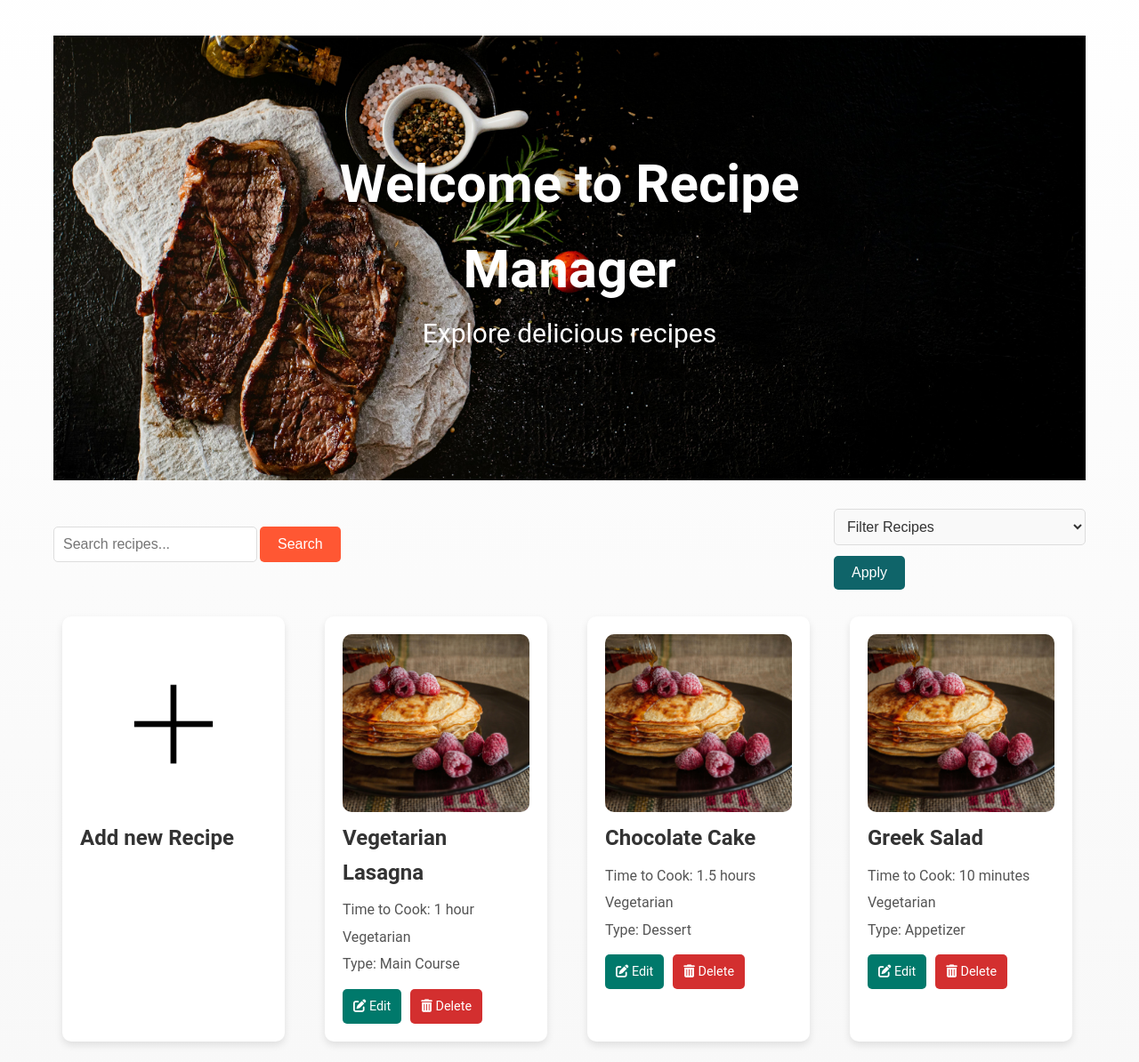
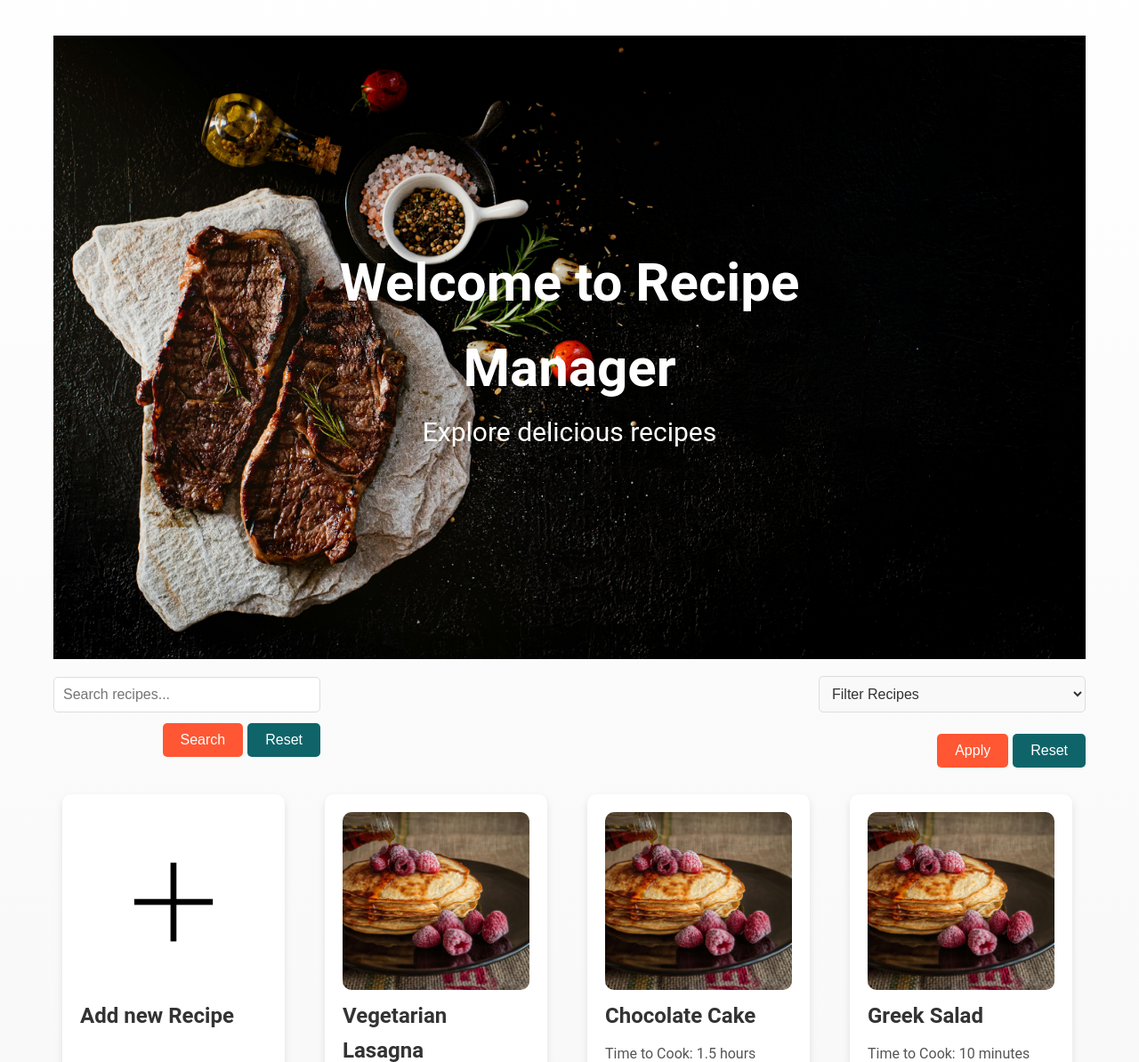
Before and after one commit to SalehaQareen98/recipe-manager, a PHP site: page /home.php in a window 1280 px wide. Shown: the part 81-1275 px from the top of the page at 89% size. Run offline with PHP 8.4, Linux system fonts and the light colour scheme; a user stored in the database is signed in; data comes from the database, SQL or seed files in the repository.

Commit message:
fixed styles

```diff
--- a/home.php
+++ b/home.php
@@ -27,15 +27,18 @@ if (!isset($_SESSION['user_id'])) {
             <div class="title-image-container">
                 <img src="images/title-img.jpg" alt="Recipe Image" class="title-img">
                 <div class="title-text">
-                    <h1>Welcome to Recipe Manager</h1>
-                    <p>Explore delicious recipes</p>
+                    <h1 class="image-title">Welcome to Recipe Manager</h1>
+                    <p class="img-desc">Explore delicious recipes</p>
                 </div>
             </div>
 
             <div class="search-filter-section">
                 <form id="search-form" class="search-bar" action="search.php" method="POST">
                     <input type="text" id="keyword" name="keyword" placeholder="Search recipes..." required>
-                    <button type="submit" class="btn btn-primary">Search</button>
+                    <div class="button-wrapper">
+                        <button type="submit" class="orange-button">Search</button>
+                        <button type="reset" class="green-button" onclick="window.location.href='home.php'">Reset</button>
+                    </div>
                 </form>
 
                 <form id="filter-form" class="filter-dropdown" action="filter.php" method="GET">
@@ -47,7 +50,10 @@ if (!isset($_SESSION['user_id'])) {
                         <option value="30">Max Time: 30 minutes</option>
                         <option value="60">Max Time: 1 hour</option>
                     </select>
-                    <button type="submit" class="btn btn-secondary">Apply</button>
+                    <div class="button-wrapper">
+                        <button type="submit" class="orange-button">Apply</button>
+                        <button type="reset" class="green-button" onclick="window.location.href='home.php'">Reset</button>
+                    </div>
                 </form>
             </div>
 
--- a/homestyles.css
+++ b/homestyles.css
@@ -21,27 +21,37 @@ body {
     padding: 20px;
 }
 
-.title-image-container {
+/* .title-image-container {
     width: 100%;
-    height: 500px; /* Adjust height as needed */
-    margin-bottom: 20px; /* Space between image and content */
+    height: 500px;
+    margin-bottom: 20px;
 }
 
 .title-img {
     width: 100%;
     height: 100%;
-    object-fit: cover; /* Ensures image covers the space while maintaining aspect ratio */
-}
+    object-fit: cover;
+} */
+.title-image-container {
+    position: relative;
+    display: inline-block; /* Ensures the container size matches the image */
+  }
+
+  .title-img {
+    display: block;
+    width: 100%; /* Ensure the image scales properly */
+    height: auto; /* Maintain aspect ratio */
+  }
 
 .title-text {
     position: absolute;
-    top: 45%;
+    top: 50%;
     left: 50%;
-    transform: translate(-50%, -50%); /* Center the text */
+    transform: translate(-50%, -50%);
     color: white;
     text-align: center;
     font-size: 30px;
-}
+  }
 
 /* Search and Filter Section */
 .search-filter-section {
@@ -62,7 +72,7 @@ body {
     max-width: 400px;
 }
 
-.search-bar button {
+.orange-button {
     padding: 10px 20px;
     font-size: 1rem;
     color: white;
@@ -73,8 +83,21 @@ body {
     transition: background-color 0.3s ease;
 }
 
-.search-bar button:hover {
+.orange-button:hover {
     background-color: #FF7F50;
+}
+
+#search-form, #filter-form {
+    display: flex;
+    flex-direction: column;
+    gap: 12px;
+    width: 300px;
+}
+
+.button-wrapper {
+    display: flex;
+    justify-content: flex-end;
+    gap: 5px;
 }
 
 .filter-dropdown select {
@@ -84,7 +107,7 @@ body {
     border-radius: 5px;
 }
 
-.filter-dropdown button {
+.green-button {
     padding: 10px 20px;
     font-size: 1rem;
     color: white;
@@ -95,7 +118,7 @@ body {
     transition: background-color 0.3s ease;
 }
 
-.filter-dropdown button:hover {
+.green-button:hover {
     background-color: #1f8d93;
 }
 
@@ -225,11 +248,6 @@ body {
     background-color: #b71c1c;
 }
 
-#search-form {
-    display: flex;
-    gap: 3px
-}
-
 /* Responsive Design */
 @media (max-width: 768px) {
     .search-filter-section {
@@ -239,6 +257,7 @@ body {
 
     .recipe-cards-container {
         grid-template-columns: 1fr;
+        justify-items: center;
     }
 
     .nav-bar {
@@ -246,3 +265,16 @@ body {
         gap: 10px;
     }
 }
+
+@media (max-width: 480px) {
+
+    .image-title {
+        font-size: 20px;
+    }
+
+    .img-desc {
+        font-size: 18px;
+    }
+
+
+}
```
